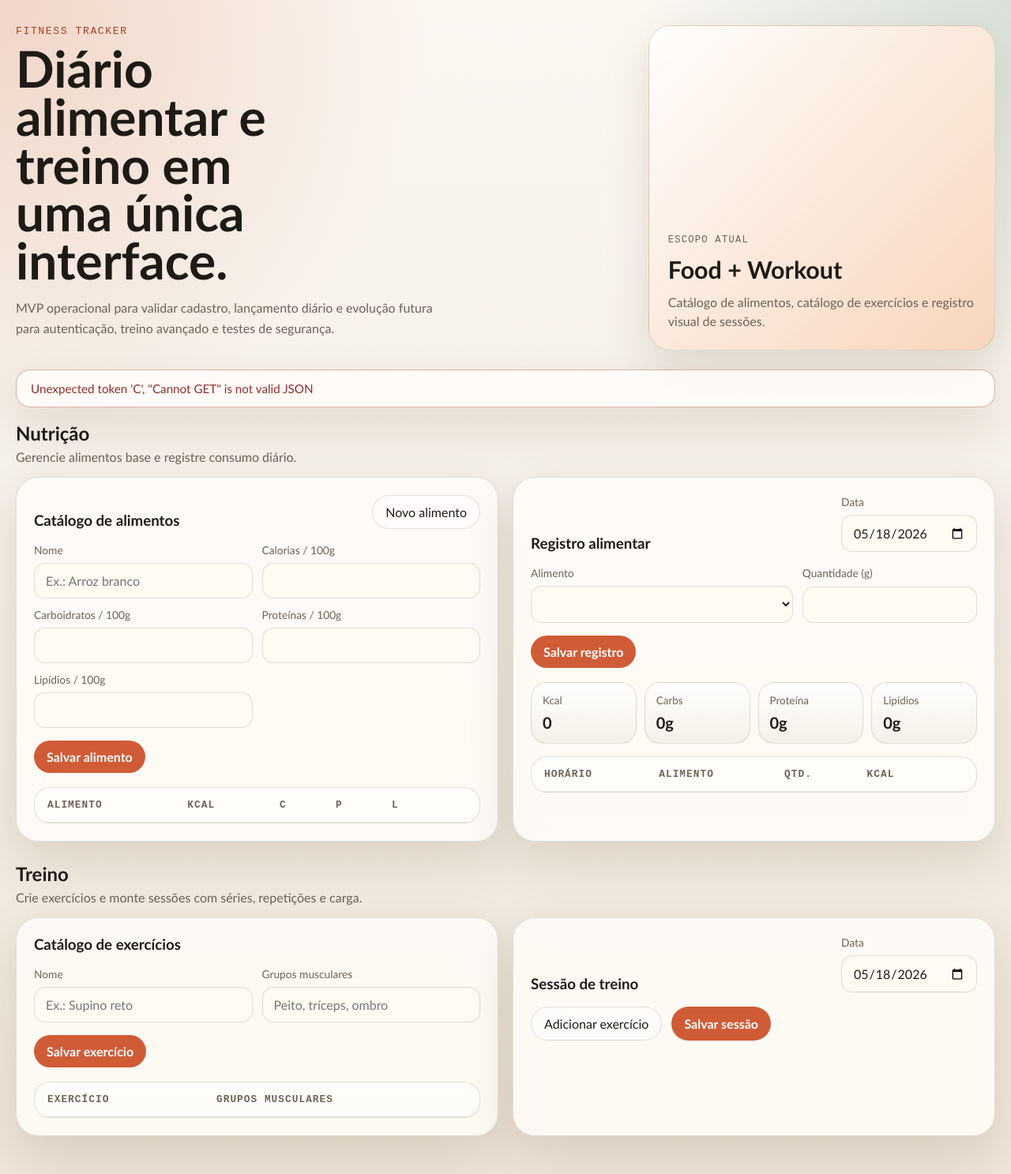
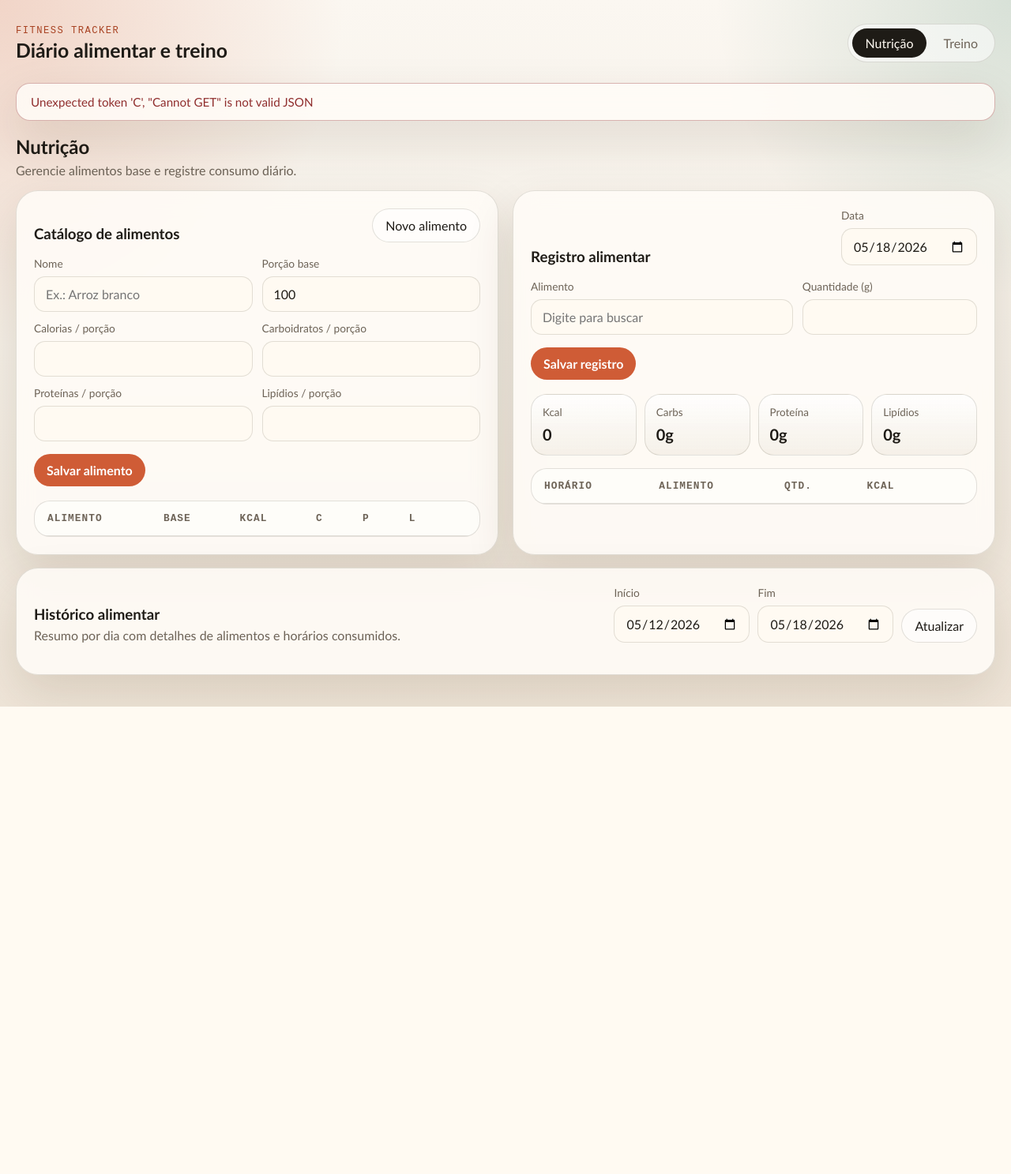
Before and after one commit to Hexdien/FitnessTracker, a Flask app: page / in a window 1280 px wide. Shown: the whole page at 79% size. After the commit the page ends 895 px from the top, so only its background shows below. Run offline with Flask 3, Linux system fonts and the light colour scheme; lists and menus that the app fills with data are empty; parts of the project's set-up code (start-up, migrations or seed data) failed here and were passed over; some libraries are stand-ins or nearby versions.

Commit message:
Adicionando features
Histórico
Busca com auto complete
Paineis exercicio e nutrição divididos

```diff
--- a/app/static/app.js
+++ b/app/static/app.js
@@ -1,15 +1,20 @@
 const state = {
   foods: [],
   foodLogs: [],
+  foodHistory: [],
   exercises: [],
   workoutSessions: [],
 };
 
 const elements = {
   statusBanner: document.getElementById("status-banner"),
+  navButtons: document.querySelectorAll(".nav-button"),
+  nutritionView: document.getElementById("view-nutrition"),
+  workoutView: document.getElementById("view-workout"),
   foodForm: document.getElementById("food-form"),
   foodId: document.getElementById("food-id"),
   foodName: document.getElementById("food-name"),
+  foodBaseQuantity: document.getElementById("food-base-quantity"),
   foodCalories: document.getElementById("food-calories"),
   foodCarbs: document.getElementById("food-carbs"),
   foodProtein: document.getElementById("food-protein"),
@@ -21,11 +26,17 @@ const elements = {
   foodLogForm: document.getElementById("food-log-form"),
   foodLogId: document.getElementById("food-log-id"),
   foodLogFoodId: document.getElementById("food-log-food-id"),
+  foodLogFoodName: document.getElementById("food-log-food-name"),
+  foodOptions: document.getElementById("food-options"),
   foodLogQuantity: document.getElementById("food-log-quantity"),
   foodLogSubmit: document.getElementById("food-log-submit"),
   foodLogCancel: document.getElementById("food-log-cancel"),
   foodLogTableBody: document.getElementById("food-log-table-body"),
   logDateFilter: document.getElementById("log-date-filter"),
+  foodHistoryForm: document.getElementById("food-history-form"),
+  historyStartDate: document.getElementById("history-start-date"),
+  historyEndDate: document.getElementById("history-end-date"),
+  foodHistoryList: document.getElementById("food-history-list"),
   summaryCalories: document.getElementById("summary-calories"),
   summaryCarbs: document.getElementById("summary-carbs"),
   summaryProtein: document.getElementById("summary-protein"),
@@ -49,6 +60,22 @@ function getLocalDateString() {
   return new Date(now.getTime() - offset * 60000).toISOString().slice(0, 10);
 }
 
+function addDays(dateString, days) {
+  const date = new Date(`${dateString}T12:00:00`);
+  date.setDate(date.getDate() + days);
+  const offset = date.getTimezoneOffset();
+  return new Date(date.getTime() - offset * 60000).toISOString().slice(0, 10);
+}
+
+function escapeHtml(value) {
+  return String(value)
+    .replaceAll("&", "&amp;")
+    .replaceAll("<", "&lt;")
+    .replaceAll(">", "&gt;")
+    .replaceAll('"', "&quot;")
+    .replaceAll("'", "&#039;");
+}
+
 function formatNumber(value) {
   return Number(value).toLocaleString("pt-BR", {
     minimumFractionDigits: 0,
@@ -62,6 +89,14 @@ function formatDateTime(value) {
     month: "2-digit",
     hour: "2-digit",
     minute: "2-digit",
+  });
+}
+
+function formatDate(value) {
+  return new Date(`${value}T12:00:00`).toLocaleDateString("pt-BR", {
+    day: "2-digit",
+    month: "2-digit",
+    year: "numeric",
   });
 }
 
@@ -99,6 +134,7 @@ async function apiRequest(url, options = {}) {
 function resetFoodForm() {
   elements.foodForm.reset();
   elements.foodId.value = "";
+  elements.foodBaseQuantity.value = "100";
   elements.foodSubmit.textContent = "Salvar alimento";
   elements.foodCancel.classList.add("hidden");
 }
@@ -106,8 +142,10 @@ function resetFoodForm() {
 function resetFoodLogForm() {
   elements.foodLogForm.reset();
   elements.foodLogId.value = "";
+  elements.foodLogFoodId.value = "";
   elements.foodLogSubmit.textContent = "Salvar registro";
   elements.foodLogCancel.classList.add("hidden");
+  syncFoodLogSelection();
 }
 
 function resetExerciseForm() {
@@ -116,24 +154,39 @@ function resetExerciseForm() {
 
 function renderFoodOptions() {
   if (!state.foods.length) {
-    elements.foodLogFoodId.innerHTML = '<option value="">Cadastre um alimento primeiro</option>';
+    elements.foodOptions.innerHTML = "";
+    elements.foodLogFoodName.placeholder = "Cadastre um alimento primeiro";
+    elements.foodLogFoodName.disabled = true;
+    elements.foodLogSubmit.disabled = true;
     return;
   }
 
-  const currentValue = elements.foodLogFoodId.value;
-  elements.foodLogFoodId.innerHTML = state.foods
-    .map((food) => `<option value="${food.id}">${food.name}</option>`)
+  elements.foodLogFoodName.disabled = false;
+  elements.foodLogFoodName.placeholder = "Digite para buscar";
+  elements.foodOptions.innerHTML = state.foods
+    .map((food) => `<option value="${escapeHtml(food.name)}"></option>`)
     .join("");
 
-  if (state.foods.some((food) => String(food.id) === currentValue)) {
-    elements.foodLogFoodId.value = currentValue;
-  }
+  syncFoodLogSelection();
+}
+
+function findFoodByTypedName(value) {
+  const normalizedValue = value.trim().toLocaleLowerCase("pt-BR");
+  return state.foods.find(
+    (food) => food.name.trim().toLocaleLowerCase("pt-BR") === normalizedValue
+  );
+}
+
+function syncFoodLogSelection() {
+  const selectedFood = findFoodByTypedName(elements.foodLogFoodName.value);
+  elements.foodLogFoodId.value = selectedFood ? String(selectedFood.id) : "";
+  elements.foodLogSubmit.disabled = !selectedFood || !state.foods.length;
 }
 
 function renderFoods() {
   if (!state.foods.length) {
     elements.foodTableBody.innerHTML =
-      '<tr><td colspan="6" class="empty-state">Nenhum alimento cadastrado.</td></tr>';
+      '<tr><td colspan="7" class="empty-state">Nenhum alimento cadastrado.</td></tr>';
     renderFoodOptions();
     return;
   }
@@ -142,7 +195,8 @@ function renderFoods() {
     .map(
       (food) => `
         <tr>
-          <td>${food.name}</td>
+          <td>${escapeHtml(food.name)}</td>
+          <td>${formatNumber(food.base_quantity)}</td>
           <td>${formatNumber(food.calories)}</td>
           <td>${formatNumber(food.carbs)}</td>
           <td>${formatNumber(food.protein)}</td>
@@ -177,7 +231,7 @@ function renderFoodLogs() {
             hour: "2-digit",
             minute: "2-digit",
           })}</td>
-          <td>${log.food_name || "Sem nome"}</td>
+          <td>${escapeHtml(log.food_name || "Sem nome")}</td>
           <td>${formatNumber(log.quantity)} g</td>
           <td>${formatNumber(log.calories)}</td>
           <td>
@@ -212,6 +266,59 @@ function updateNutritionSummary() {
   elements.summaryLipids.textContent = `${formatNumber(totals.lipids)}g`;
 }
 
+function renderFoodHistory() {
+  if (!state.foodHistory.length) {
+    elements.foodHistoryList.innerHTML =
+      '<div class="empty-state">Nenhum registro alimentar encontrado nesse período.</div>';
+    return;
+  }
+
+  elements.foodHistoryList.innerHTML = state.foodHistory
+    .map(
+      (day) => `
+        <details class="history-day">
+          <summary>
+            <span class="history-date">${formatDate(day.date)}</span>
+            <span class="history-metric">
+              <span>Kcal</span>
+              <strong>${formatNumber(day.totals.calories)}</strong>
+            </span>
+            <span class="history-metric">
+              <span>Carbs</span>
+              <strong>${formatNumber(day.totals.carbs)}g</strong>
+            </span>
+            <span class="history-metric">
+              <span>Proteína</span>
+              <strong>${formatNumber(day.totals.protein)}g</strong>
+            </span>
+            <span class="history-metric">
+              <span>Lipídios</span>
+              <strong>${formatNumber(day.totals.lipids)}g</strong>
+            </span>
+          </summary>
+          <div class="history-log-list">
+            ${day.logs
+              .map(
+                (log) => `
+                  <div class="history-log-row">
+                    <span class="mono">${new Date(log.created_at).toLocaleTimeString("pt-BR", {
+                      hour: "2-digit",
+                      minute: "2-digit",
+                    })}</span>
+                    <strong>${escapeHtml(log.food_name || "Sem nome")}</strong>
+                    <span>${formatNumber(log.quantity)} g</span>
+                    <span>${formatNumber(log.calories)} kcal</span>
+                  </div>
+                `
+              )
+              .join("")}
+          </div>
+        </details>
+      `
+    )
+    .join("");
+}
+
 function renderExercises() {
   if (!state.exercises.length) {
     elements.exerciseTableBody.innerHTML =
@@ -224,8 +331,8 @@ function renderExercises() {
     .map(
       (exercise) => `
         <tr>
-          <td>${exercise.name}</td>
-          <td>${exercise.muscle_groups.join(", ")}</td>
+          <td>${escapeHtml(exercise.name)}</td>
+          <td>${escapeHtml(exercise.muscle_groups.join(", "))}</td>
         </tr>
       `
     )
@@ -254,10 +361,10 @@ function renderWorkoutSessions() {
               (exercise) => `
                 <div class="exercise-line">
                   <div>
-                    <strong>${exercise.exercise_name}</strong>
+                    <strong>${escapeHtml(exercise.exercise_name)}</strong>
                     <div class="muscle-badge-list">
                       ${exercise.muscle_groups
-                        .map((group) => `<span class="muscle-badge">${group}</span>`)
+                        .map((group) => `<span class="muscle-badge">${escapeHtml(group)}</span>`)
                         .join("")}
                     </div>
                   </div>
@@ -292,6 +399,7 @@ function populateFoodForm(foodId) {
 
   elements.foodId.value = String(food.id);
   elements.foodName.value = food.name;
+  elements.foodBaseQuantity.value = food.base_quantity;
   elements.foodCalories.value = food.calories;
   elements.foodCarbs.value = food.carbs;
   elements.foodProtein.value = food.protein;
@@ -309,9 +417,11 @@ function populateFoodLogForm(logId) {
 
   elements.foodLogId.value = String(log.id);
   elements.foodLogFoodId.value = String(log.food_id);
+  elements.foodLogFoodName.value = log.food_name || "";
   elements.foodLogQuantity.value = log.quantity;
   elements.foodLogSubmit.textContent = "Atualizar registro";
   elements.foodLogCancel.classList.remove("hidden");
+  syncFoodLogSelection();
 }
 
 function renderWorkoutExecutionSelects() {
@@ -325,7 +435,7 @@ function renderWorkoutExecutionSelects() {
     }
 
     select.innerHTML = state.exercises
-      .map((exercise) => `<option value="${exercise.id}">${exercise.name}</option>`)
+      .map((exercise) => `<option value="${exercise.id}">${escapeHtml(exercise.name)}</option>`)
       .join("");
 
     if (state.exercises.some((exercise) => String(exercise.id) === currentValue)) {
@@ -424,6 +534,15 @@ async function loadFoodLogs() {
   renderFoodLogs();
 }
 
+async function loadFoodHistory() {
+  const params = new URLSearchParams({
+    start_date: elements.historyStartDate.value,
+    end_date: elements.historyEndDate.value,
+  });
+  state.foodHistory = await apiRequest(`/food-log/history?${params.toString()}`);
+  renderFoodHistory();
+}
+
 async function loadExercises() {
   state.exercises = await apiRequest("/exercise");
   renderExercises();
@@ -442,6 +561,7 @@ async function handleFoodSubmit(event) {
 
   const payload = {
     name: elements.foodName.value.trim(),
+    base_quantity: Number(elements.foodBaseQuantity.value),
     calories: Number(elements.foodCalories.value),
     carbs: Number(elements.foodCarbs.value),
     protein: Number(elements.foodProtein.value),
@@ -457,6 +577,7 @@ async function handleFoodSubmit(event) {
     });
     resetFoodForm();
     await loadFoods();
+    await loadFoodHistory();
     showStatus(foodId ? "Alimento atualizado." : "Alimento cadastrado.");
   } catch (error) {
     showStatus(error.message, "error");
@@ -466,6 +587,12 @@ async function handleFoodSubmit(event) {
 async function handleFoodLogSubmit(event) {
   event.preventDefault();
   hideStatus();
+  syncFoodLogSelection();
+
+  if (!elements.foodLogFoodId.value) {
+    showStatus("Selecione um alimento existente no catálogo.", "error");
+    return;
+  }
 
   const payload = {
     food_id: Number(elements.foodLogFoodId.value),
@@ -481,6 +608,7 @@ async function handleFoodLogSubmit(event) {
     });
     resetFoodLogForm();
     await loadFoodLogs();
+    await loadFoodHistory();
     showStatus(logId ? "Registro atualizado." : "Registro lançado.");
   } catch (error) {
     showStatus(error.message, "error");
@@ -551,6 +679,7 @@ async function handleFoodTableClick(event) {
       }
       await apiRequest(`/food/${numericId}`, { method: "DELETE", headers: {} });
       await loadFoods();
+      await loadFoodHistory();
       showStatus("Alimento excluído.");
     }
   } catch (error) {
@@ -578,6 +707,7 @@ async function handleFoodLogTableClick(event) {
       }
       await apiRequest(`/food-log/${numericId}`, { method: "DELETE", headers: {} });
       await loadFoodLogs();
+      await loadFoodHistory();
       showStatus("Registro excluído.");
     }
   } catch (error) {
@@ -617,6 +747,41 @@ async function handleNutritionDateChange() {
   }
 }
 
+async function handleFoodHistorySubmit(event) {
+  event.preventDefault();
+  hideStatus();
+
+  try {
+    await loadFoodHistory();
+  } catch (error) {
+    showStatus(error.message, "error");
+  }
+}
+
+function handleFoodLogFoodNameInput() {
+  syncFoodLogSelection();
+}
+
+function showView(viewName) {
+  const isNutrition = viewName === "nutrition";
+  elements.nutritionView.classList.toggle("active", isNutrition);
+  elements.workoutView.classList.toggle("active", !isNutrition);
+
+  elements.navButtons.forEach((button) => {
+    button.classList.toggle("active", button.dataset.viewTarget === viewName);
+  });
+}
+
+function handleNavClick(event) {
+  const button = event.target.closest("[data-view-target]");
+  if (!button) {
+    return;
+  }
+
+  hideStatus();
+  showView(button.dataset.viewTarget);
+}
+
 async function handleWorkoutDateChange() {
   hideStatus();
   try {
@@ -630,15 +795,23 @@ async function bootstrap() {
   const today = getLocalDateString();
   elements.logDateFilter.value = today;
   elements.workoutDateFilter.value = today;
+  elements.historyStartDate.value = addDays(today, -6);
+  elements.historyEndDate.value = today;
 
+  elements.navButtons.forEach((button) => {
+    button.addEventListener("click", handleNavClick);
+  });
   elements.foodForm.addEventListener("submit", handleFoodSubmit);
   elements.foodLogForm.addEventListener("submit", handleFoodLogSubmit);
+  elements.foodHistoryForm.addEventListener("submit", handleFoodHistorySubmit);
   elements.exerciseForm.addEventListener("submit", handleExerciseSubmit);
   elements.workoutSessionForm.addEventListener("submit", handleWorkoutSessionSubmit);
 
   elements.foodReset.addEventListener("click", resetFoodForm);
   elements.foodCancel.addEventListener("click", resetFoodForm);
   elements.foodLogCancel.addEventListener("click", resetFoodLogForm);
+  elements.foodLogFoodName.addEventListener("input", handleFoodLogFoodNameInput);
+  elements.foodLogFoodName.addEventListener("change", handleFoodLogFoodNameInput);
   elements.addExecutionButton.addEventListener("click", () => addExecutionCard());
 
   elements.logDateFilter.addEventListener("change", handleNutritionDateChange);
@@ -651,6 +824,7 @@ async function bootstrap() {
   try {
     await loadFoods();
     await loadFoodLogs();
+    await loadFoodHistory();
     await loadExercises();
     resetWorkoutSessionForm();
     await loadWorkoutSessions();
--- a/app/static/styles.css
+++ b/app/static/styles.css
@@ -38,77 +38,62 @@ select {
 .page-shell {
   width: min(1240px, calc(100vw - 32px));
   margin: 0 auto;
-  padding: 32px 0 48px;
+  padding: 18px 0 40px;
 }
 
-.hero {
-  display: grid;
-  grid-template-columns: 1.6fr 0.9fr;
-  gap: 20px;
-  align-items: stretch;
-  margin-bottom: 24px;
+.app-header {
+  display: flex;
+  justify-content: space-between;
+  align-items: center;
+  gap: 18px;
+  margin-bottom: 14px;
+  padding: 12px 0;
 }
 
 .eyebrow {
-  margin: 0 0 10px;
+  margin: 0 0 4px;
   font-family: "Courier New", monospace;
   text-transform: uppercase;
   letter-spacing: 0.12em;
   color: var(--accent-dark);
-  font-size: 0.82rem;
+  font-size: 0.76rem;
 }
 
-.hero h1 {
+.app-header h1 {
   margin: 0;
-  font-size: clamp(2.4rem, 5vw, 4.2rem);
-  line-height: 0.95;
-  max-width: 11ch;
+  font-size: 1.55rem;
+  line-height: 1.1;
 }
 
-.hero-copy {
-  max-width: 58ch;
-  color: var(--muted);
-  font-size: 1rem;
-  line-height: 1.6;
+.app-nav {
+  display: inline-flex;
+  gap: 6px;
+  padding: 5px;
+  border: 1px solid var(--line);
+  border-radius: 999px;
+  background: rgba(255, 255, 255, 0.56);
 }
 
-.hero-card,
+.nav-button {
+  border: 0;
+  border-radius: 999px;
+  padding: 9px 16px;
+  background: transparent;
+  color: var(--muted);
+  cursor: pointer;
+}
+
+.nav-button.active {
+  background: var(--text);
+  color: var(--surface-strong);
+}
+
 .panel,
 .status-banner {
   backdrop-filter: blur(14px);
   background: var(--surface);
   border: 1px solid var(--line);
   box-shadow: var(--shadow);
-}
-
-.hero-card {
-  border-radius: 28px;
-  padding: 24px;
-  display: flex;
-  flex-direction: column;
-  justify-content: flex-end;
-  background:
-    linear-gradient(135deg, rgba(255, 255, 255, 0.6), rgba(247, 210, 184, 0.92)),
-    var(--surface);
-}
-
-.hero-card span {
-  font-family: "Courier New", monospace;
-  text-transform: uppercase;
-  letter-spacing: 0.1em;
-  color: var(--muted);
-  font-size: 0.76rem;
-}
-
-.hero-card strong {
-  margin-top: 12px;
-  font-size: 1.9rem;
-}
-
-.hero-card p {
-  margin: 12px 0 0;
-  color: var(--muted);
-  line-height: 1.5;
 }
 
 .status-banner {
@@ -144,12 +129,21 @@ select {
   gap: 16px;
 }
 
+.app-view {
+  display: none;
+}
+
+.app-view.active {
+  display: grid;
+}
+
 .section-title h2,
 .panel-head h3 {
   margin: 0;
 }
 
-.section-title p {
+.section-title p,
+.panel-head p {
   margin: 6px 0 0;
   color: var(--muted);
 }
@@ -157,6 +151,10 @@ select {
 .panel {
   border-radius: 28px;
   padding: 22px;
+}
+
+.panel-wide {
+  width: 100%;
 }
 
 .panel-head {
@@ -285,6 +290,68 @@ select:focus {
 
 .summary-strip strong {
   font-size: 1.25rem;
+}
+
+.history-filter {
+  display: grid;
+  grid-template-columns: repeat(2, minmax(150px, 1fr)) auto;
+  gap: 10px;
+  align-items: end;
+}
+
+.history-list {
+  display: grid;
+  gap: 12px;
+}
+
+.history-day {
+  border: 1px solid var(--line);
+  border-radius: 20px;
+  overflow: hidden;
+  background: rgba(255, 255, 255, 0.48);
+}
+
+.history-day summary {
+  display: grid;
+  grid-template-columns: minmax(140px, 1fr) repeat(4, minmax(90px, auto));
+  gap: 12px;
+  align-items: center;
+  padding: 14px 16px;
+  cursor: pointer;
+}
+
+.history-day summary::marker {
+  color: var(--accent-dark);
+}
+
+.history-date {
+  font-weight: 700;
+}
+
+.history-metric {
+  display: grid;
+  gap: 3px;
+  text-align: right;
+}
+
+.history-metric span {
+  color: var(--muted);
+  font-size: 0.76rem;
+}
+
+.history-log-list {
+  display: grid;
+  gap: 0;
+  padding: 0 16px 14px;
+}
+
+.history-log-row {
+  display: grid;
+  grid-template-columns: 80px minmax(160px, 1fr) repeat(2, minmax(80px, auto));
+  gap: 12px;
+  padding: 11px 0;
+  border-top: 1px solid var(--line);
+  align-items: center;
 }
 
 .table-wrap {
--- a/app/templates/index.html
+++ b/app/templates/index.html
@@ -8,26 +8,21 @@
   </head>
   <body>
     <div class="page-shell">
-      <header class="hero">
+      <header class="app-header">
         <div>
           <p class="eyebrow">Fitness Tracker</p>
-          <h1>Diário alimentar e treino em uma única interface.</h1>
-          <p class="hero-copy">
-            MVP operacional para validar cadastro, lançamento diário e evolução
-            futura para autenticação, treino avançado e testes de segurança.
-          </p>
+          <h1>Diário alimentar e treino</h1>
         </div>
-        <div class="hero-card">
-          <span>Escopo atual</span>
-          <strong>Food + Workout</strong>
-          <p>Catálogo de alimentos, catálogo de exercícios e registro visual de sessões.</p>
-        </div>
+        <nav class="app-nav" aria-label="Navegação principal">
+          <button class="nav-button active" type="button" data-view-target="nutrition">Nutrição</button>
+          <button class="nav-button" type="button" data-view-target="workout">Treino</button>
+        </nav>
       </header>
 
       <section id="status-banner" class="status-banner hidden"></section>
 
       <main class="page-sections">
-        <section class="section-block">
+        <section id="view-nutrition" class="section-block app-view active">
           <div class="section-title">
             <h2>Nutrição</h2>
             <p>Gerencie alimentos base e registre consumo diário.</p>
@@ -48,20 +43,24 @@
                     <input id="food-name" name="name" type="text" placeholder="Ex.: Arroz branco" required>
                   </label>
                   <label>
-                    <span>Calorias / 100g</span>
-                    <input id="food-calories" name="calories" type="number" min="0.01" step="0.01" required>
+                    <span>Porção base</span>
+                    <input id="food-base-quantity" name="base_quantity" type="number" min="0.01" step="0.01" value="100" required>
                   </label>
                   <label>
-                    <span>Carboidratos / 100g</span>
-                    <input id="food-carbs" name="carbs" type="number" min="0.01" step="0.01" required>
+                    <span>Calorias / porção</span>
+                    <input id="food-calories" name="calories" type="number" min="0" step="0.01" required>
                   </label>
                   <label>
-                    <span>Proteínas / 100g</span>
-                    <input id="food-protein" name="protein" type="number" min="0.01" step="0.01" required>
+                    <span>Carboidratos / porção</span>
+                    <input id="food-carbs" name="carbs" type="number" min="0" step="0.01" required>
                   </label>
                   <label>
-                    <span>Lipídios / 100g</span>
-                    <input id="food-lipids" name="lipids" type="number" min="0.01" step="0.01" required>
+                    <span>Proteínas / porção</span>
+                    <input id="food-protein" name="protein" type="number" min="0" step="0.01" required>
+                  </label>
+                  <label>
+                    <span>Lipídios / porção</span>
+                    <input id="food-lipids" name="lipids" type="number" min="0" step="0.01" required>
                   </label>
                 </div>
 
@@ -76,6 +75,7 @@
                   <thead>
                     <tr>
                       <th>Alimento</th>
+                      <th>Base</th>
                       <th>Kcal</th>
                       <th>C</th>
                       <th>P</th>
@@ -99,10 +99,19 @@
 
               <form id="food-log-form" class="stacked-form">
                 <input type="hidden" id="food-log-id">
+                <input type="hidden" id="food-log-food-id">
                 <div class="field-grid compact">
                   <label>
                     <span>Alimento</span>
-                    <select id="food-log-food-id" required></select>
+                    <input
+                      id="food-log-food-name"
+                      type="text"
+                      list="food-options"
+                      placeholder="Digite para buscar"
+                      autocomplete="off"
+                      required
+                    >
+                    <datalist id="food-options"></datalist>
                   </label>
                   <label>
                     <span>Quantidade (g)</span>
@@ -151,9 +160,31 @@
               </div>
             </section>
           </div>
+
+          <section class="panel panel-wide">
+            <div class="panel-head">
+              <div>
+                <h3>Histórico alimentar</h3>
+                <p>Resumo por dia com detalhes de alimentos e horários consumidos.</p>
+              </div>
+              <form id="food-history-form" class="history-filter">
+                <label>
+                  <span>Início</span>
+                  <input id="history-start-date" type="date" required>
+                </label>
+                <label>
+                  <span>Fim</span>
+                  <input id="history-end-date" type="date" required>
+                </label>
+                <button class="ghost-button" type="submit">Atualizar</button>
+              </form>
+            </div>
+
+            <div id="food-history-list" class="history-list"></div>
+          </section>
         </section>
 
-        <section class="section-block">
+        <section id="view-workout" class="section-block app-view">
           <div class="section-title">
             <h2>Treino</h2>
             <p>Crie exercícios e monte sessões com séries, repetições e carga.</p>
```
Also changed, not shown: other parts of app/static/styles.css (+35 -2 lines), app/routes/food.py (+73 -1 lines), app/services/food_service.py (+18 -2 lines).
